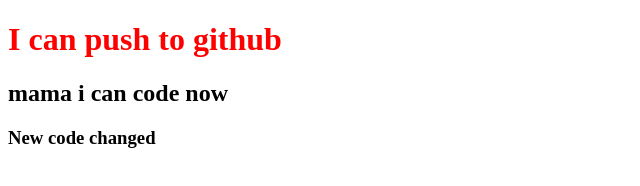
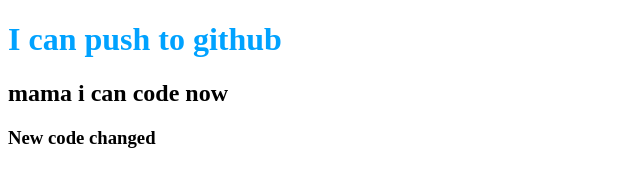
Before and after one commit to mdsharifulislamr/my-second-repo, a plain HTML site: page index.html in a window 1280 px wide. Shown: the whole page, without its empty margins (0-640 px from the left). Drawn offline with Linux system fonts and the light colour scheme.

Commit message:
color changed

```diff
--- a/style.css
+++ b/style.css
@@ -1,3 +1,3 @@
 h1{
-    color: red;
+    color: rgb(0, 162, 255);
 }
```
